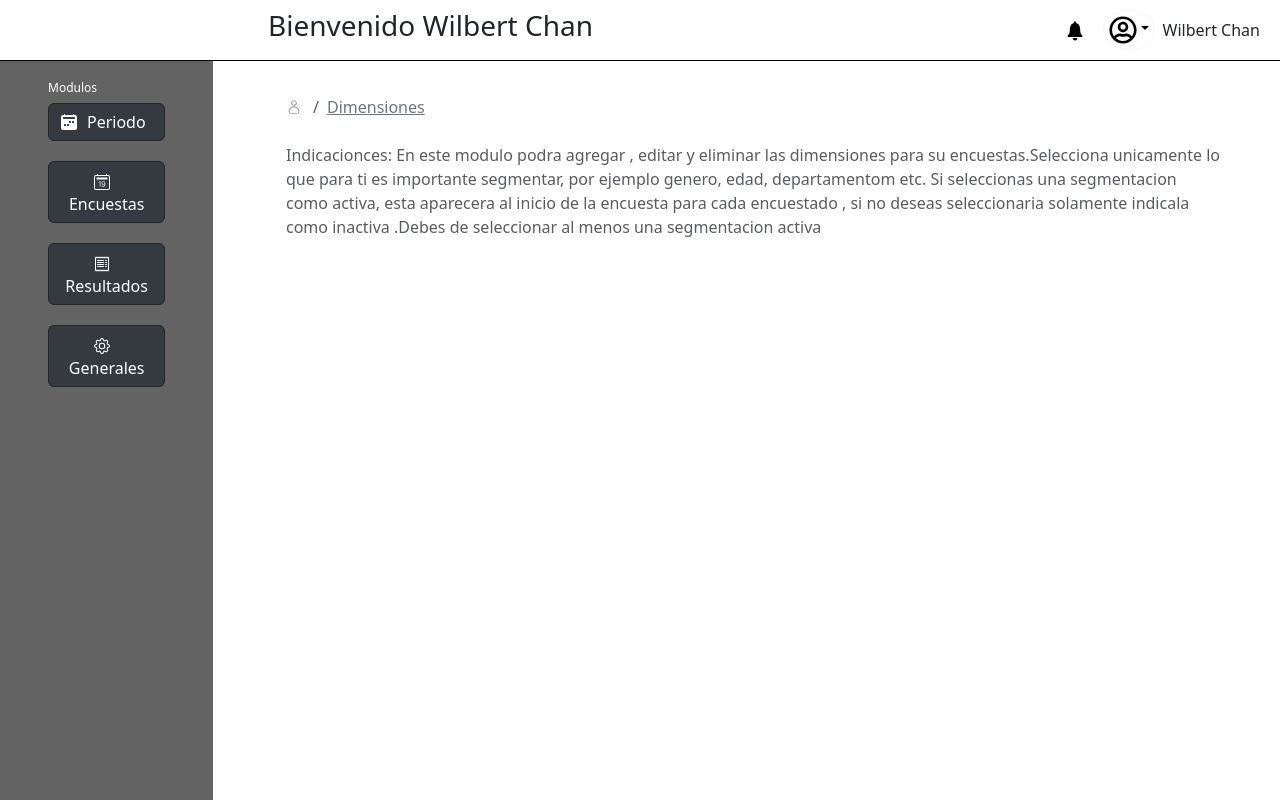
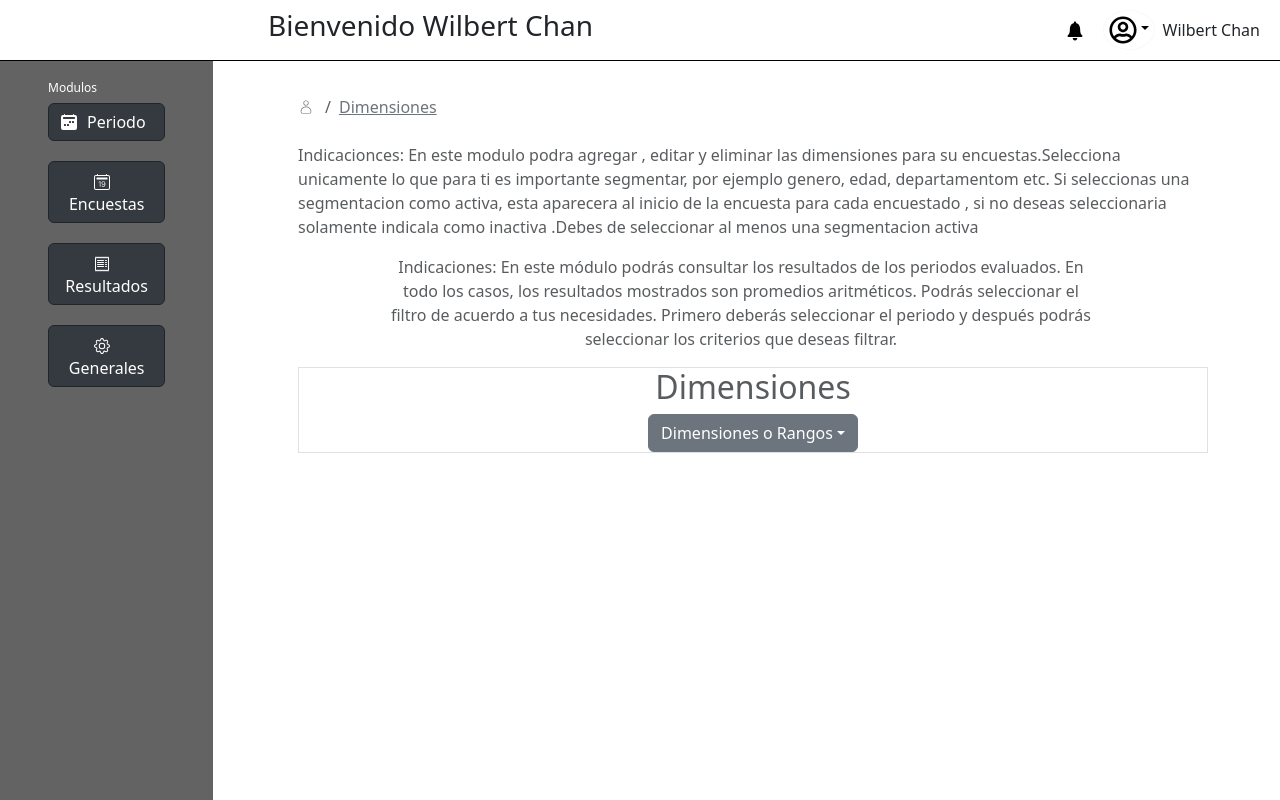
Before and after one commit to wilbert2004/Woorkfell, a React (Create React App) app in the folder frontend/: page /dimensiones in a window 1280 px wide. Built offline with nearby package versions, Linux system fonts and the light colour scheme; a web font is replaced by a local one.

Commit message:
Update dimensiones.jsx

```diff
--- a/frontend/src/components/dimensiones.jsx
+++ b/frontend/src/components/dimensiones.jsx
@@ -6,6 +6,7 @@ const dimensiones = () => {
   return (
     <Home>
       <div className="container-fluid">
+        <div className="container">
           <div className="navbar">
             <nav aria-label="breadcrumb">
               <ol className="breadcrumb">
@@ -27,14 +28,52 @@ const dimensiones = () => {
               </ol>
             </nav>
           </div>
-
           <div>
             <p className="text-muted">Indicacionces: En este modulo podra agregar , editar  y eliminar las dimensiones para su encuestas.Selecciona unicamente lo que para ti es importante segmentar, por ejemplo genero, edad, departamentom etc. Si seleccionas una segmentacion como activa, esta aparecera al inicio de la encuesta para cada encuestado , si no deseas seleccionaria solamente indicala como inactiva .Debes de seleccionar al menos una segmentacion activa</p>
+
+            <div className="container">
+              <div className="row justify-content-center">
+                <div className="col-md-10 text-center">
+                  <p className="text-muted">
+                    Indicaciones: En este módulo podrás consultar los resultados de los periodos evaluados. En todo los casos, los resultados mostrados son promedios aritméticos. Podrás seleccionar el filtro de acuerdo a tus necesidades. Primero deberás seleccionar el periodo y después podrás seleccionar los criterios que deseas filtrar.
+                  </p>
+                </div>
+              </div>
+            </div>
+
+
+            <div
+              className="container border text-center w-100 d-flex flex-column justify-content-evenly align-items-center"
+            >
+              <div bg="secondary" className="col-md-10">
+                <p className="h2 text-muted">
+                  Dimensiones
+                </p>
+              </div>
+              <div className="dropdown">
+                <button className="btn btn-secondary dropdown-toggle" type="button" data-bs-toggle="dropdown" aria-expanded="false">
+                  Dimensiones o Rangos
+                </button>
+                <ul className="dropdown-menu">
+                  {["Soporte IT", "RRHH", "Contabilidad", "Mantenimiento", "Gerencia"].map((dept) => (
+                    <li key={dept}>
+                      <button className="dropdown-item" type="button">
+                        {dept}
+                      </button>
+                    </li>
+                  ))}
+                </ul>
+              </div>
+
+
+
+
             </div>
 
 
           </div>
-
+        </div>
+      </div>
 
     </Home >
   );
```
Lines whose indentation alone changed are shown as unchanged.
